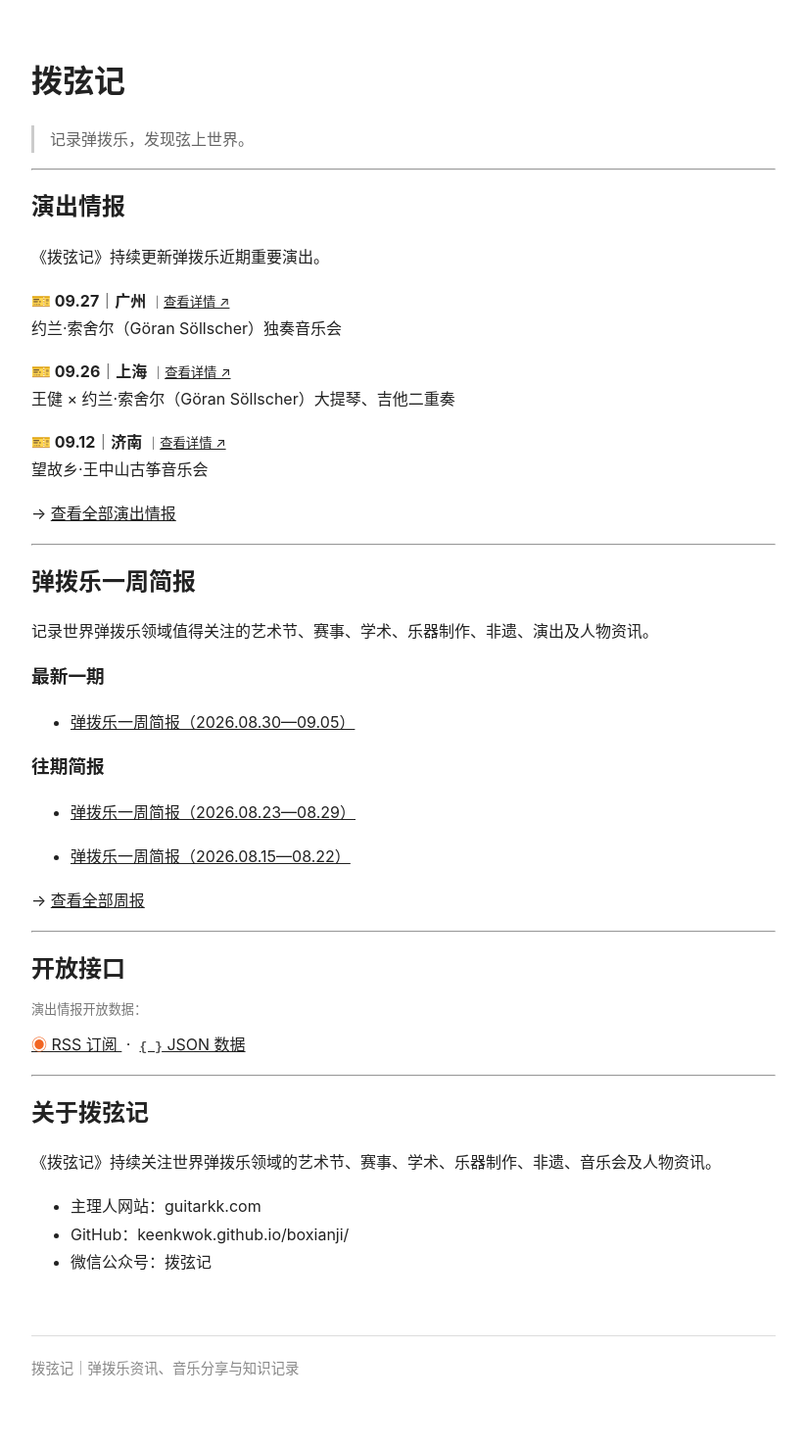
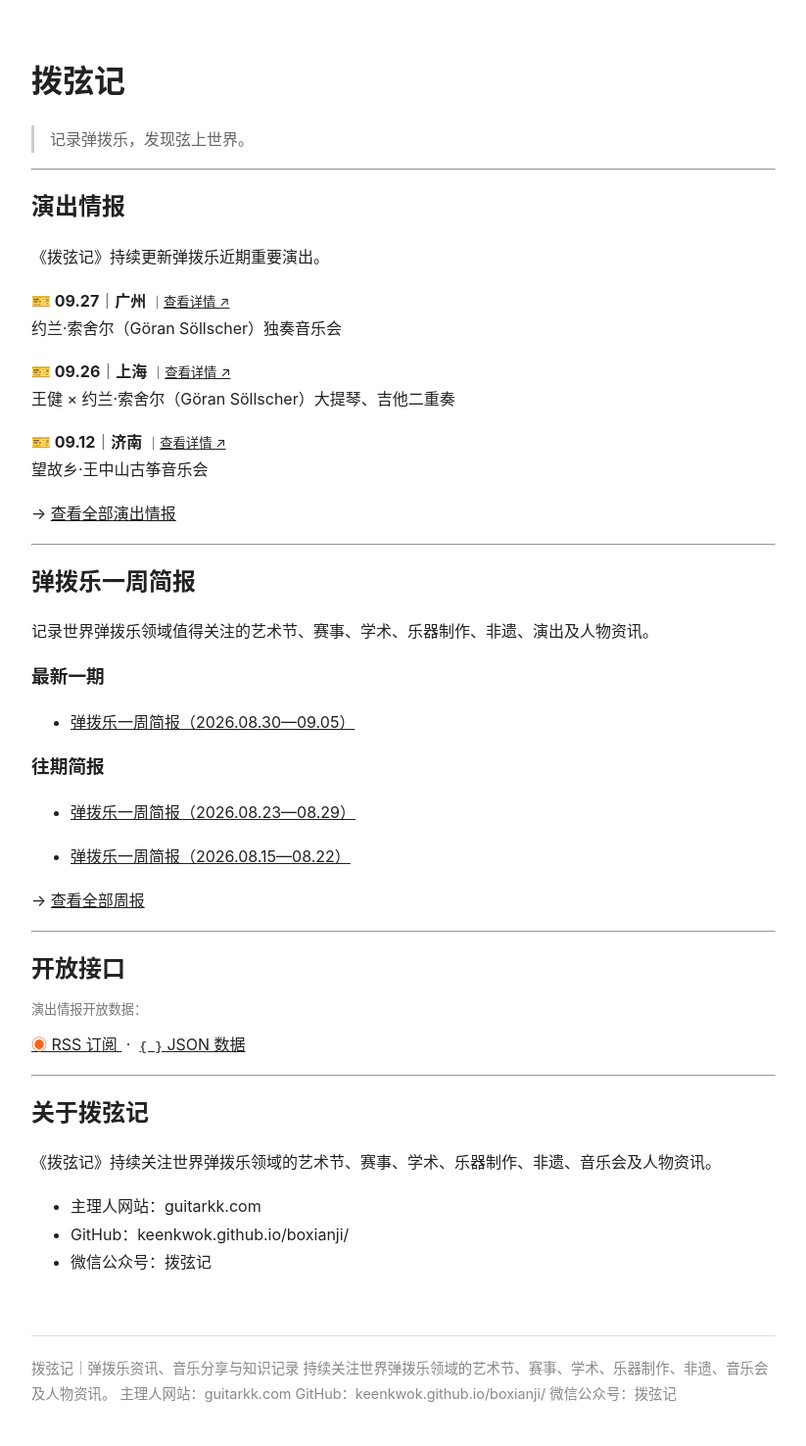
Before and after one commit to KeenKwok/boxianji, a Jekyll site: the page built from index.md, in a window 1280 px wide. Shown: the whole page at 98% size, without its empty margins (228-1051 px from the left). Built offline with Jekyll 4.4.1, drawn with Linux system fonts in a browser that asks for light colours; before the commit the page ends 1450 px from its top, so only the background shows below that.

Commit message:
Enhance footer with extra information and links
Added additional footer information including website and GitHub links.

```diff
--- a/_layouts/default.html
+++ b/_layouts/default.html
@@ -69,6 +69,11 @@
 
 <footer>
   拨弦记｜弹拨乐资讯、音乐分享与知识记录
+  持续关注世界弹拨乐领域的艺术节、赛事、学术、乐器制作、非遗、音乐会及人物资讯。
+
+主理人网站：guitarkk.com
+GitHub：keenkwok.github.io/boxianji/
+微信公众号：拨弦记
 </footer>
 
 </body>
```
